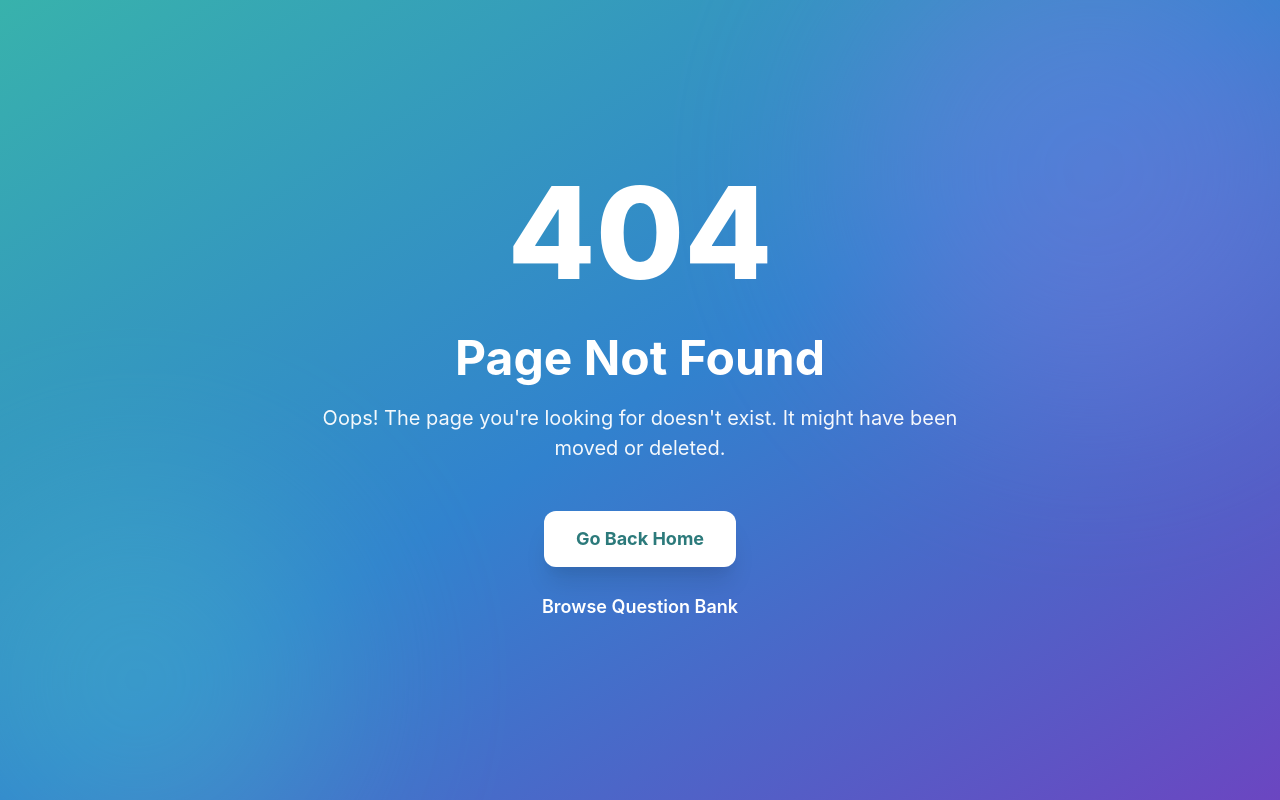
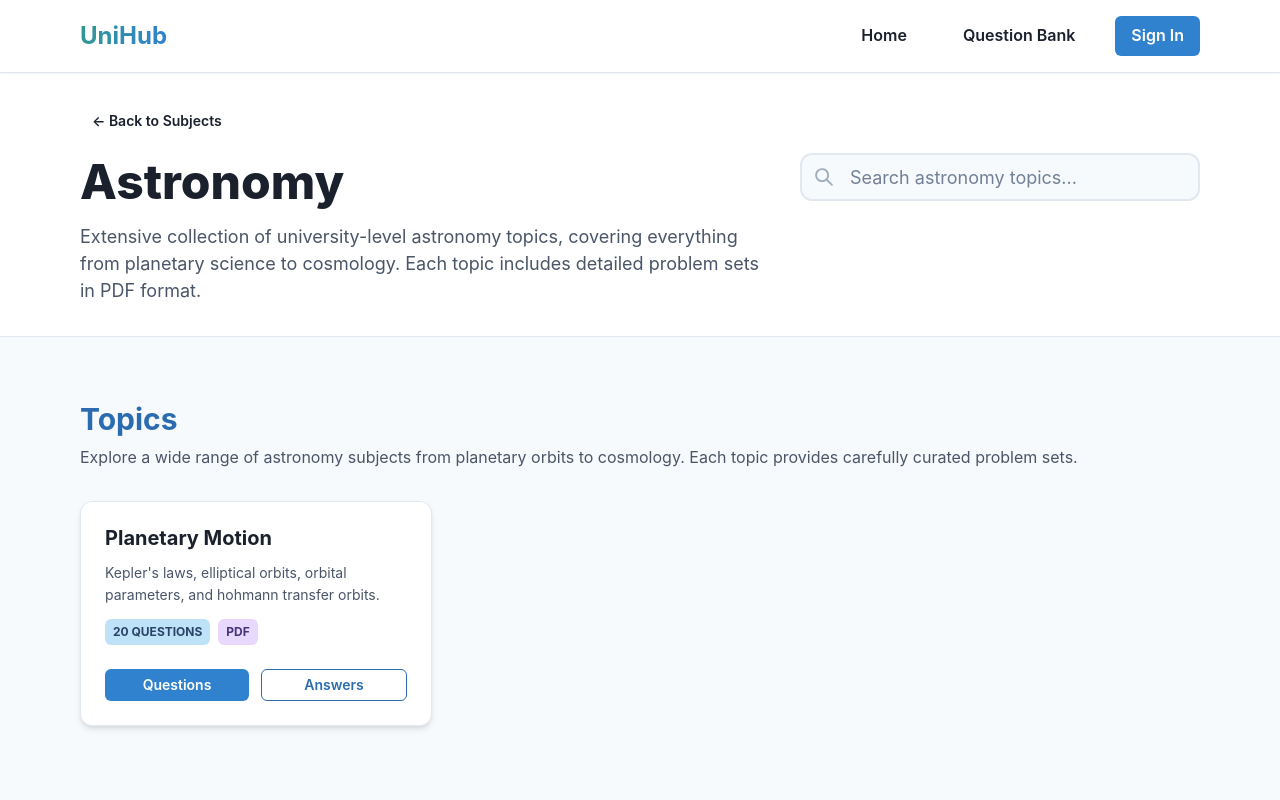
Before and after one commit to salkaro/unihub, a Next.js app: page /bank/astronomy in a window 1280 px wide. Before the commit this address had no page. Shown: the top 800 px of the page. Built offline with nearby package versions, Linux system fonts and the light colour scheme.

Commit message:
astronomy, 1 module

```diff
--- /dev/null
+++ b/src/app/bank/astronomy/page.tsx
@@ -0,0 +1,16 @@
+import AstronomyPage from "@/components/app/bank/subjects/AstronomyPage";
+import type { Metadata } from "next";
+
+export const metadata: Metadata = {
+    title: "Astronomy - Question Bank - UniHub",
+    description: "Practice questions for university-level astronomy, including planetary science, stellar evolution, galaxies, cosmology, and observational methods.",
+    openGraph: {
+        title: "Astronomy - Question Bank - UniHub",
+        description: "Practice questions for university astronomy, covering planetary motion, stars, galaxies, cosmology, and observational techniques.",
+    },
+};
+
+
+export default function Astronomy() {
+    return <AstronomyPage />;
+}
--- a/src/app/layout.tsx
+++ b/src/app/layout.tsx
@@ -49,9 +49,10 @@ export default function RootLayout({
     children: React.ReactNode;
 }>) {
     return (
-        <html lang="en">
+        <html lang="en" suppressHydrationWarning>
             <body
                 className={`${geistSans.variable} ${geistMono.variable} antialiased`}
+                suppressHydrationWarning
             >
                 <Providers>
                     {children}
--- a/src/components/app/bank/BankPage.tsx
+++ b/src/components/app/bank/BankPage.tsx
@@ -33,6 +33,15 @@ const subjects: Subject[] = [
         questionCount: 20,
         color: "purple",
         href: "/bank/physics",
+    },
+    {
+        id: "astronomy",
+        title: "Astronomy",
+        description: "Covers planetary motion, stellar evolution, galaxies, cosmology, and observational astronomy.",
+        moduleCount: 1,
+        questionCount: 20,
+        color: "gray",
+        href: "/bank/astronomy",
     },
 ];
 
--- /dev/null
+++ b/src/components/app/bank/subjects/AstronomyPage.tsx
@@ -0,0 +1,97 @@
+"use client";
+
+import { useState, useMemo } from "react";
+import { SimpleGrid, Heading, Text, Box } from "@chakra-ui/react";
+import Layout from "../Layout";
+import TopicCard from "@/components/ui/topic-card";
+
+interface Topic {
+    id: string;
+    title: string;
+    description: string;
+    questionCount: number;
+    pdfUrl?: string;
+}
+
+const topics: Topic[] = [
+    {
+        id: "planetary-motion",
+        title: "Planetary Motion",
+        description: "Kepler's laws, elliptical orbits, orbital parameters, and hohmann transfer orbits.",
+        questionCount: 20,
+        pdfUrl: "/pdfs/astronomy/planetary-motion.pdf",
+    },
+];
+
+const AstronomyPage = () => {
+    const [searchQuery, setSearchQuery] = useState("");
+
+    const filteredTopics = useMemo(() => {
+        if (!searchQuery.trim()) return topics;
+
+        const query = searchQuery.toLowerCase();
+        return topics.filter((topic) =>
+            topic.title.toLowerCase().includes(query) ||
+            topic.description.toLowerCase().includes(query)
+        );
+    }, [searchQuery]);
+
+    return (
+        <Layout
+            title="Astronomy"
+            description="Extensive collection of university-level astronomy topics, covering everything from planetary science to cosmology. Each topic includes detailed problem sets in PDF format."
+            searchValue={searchQuery}
+            onSearchChange={setSearchQuery}
+            searchPlaceholder="Search astronomy topics..."
+        >
+            <Box mb={8}>
+                <Heading size="lg" mb={2} color="blue.600">
+                    Topics
+                </Heading>
+                <Text color="gray.600">
+                    {searchQuery ? (
+                        <>
+                            Found {filteredTopics.length} topic{filteredTopics.length !== 1 ? "s" : ""} matching &quot;{searchQuery}&quot;
+                        </>
+                    ) : (
+                        <>
+                            Explore a wide range of astronomy subjects from planetary orbits to cosmology. Each topic provides carefully curated problem sets.
+                        </>
+                    )}
+                </Text>
+            </Box>
+
+            {filteredTopics.length > 0 ? (
+                <SimpleGrid columns={{ base: 1, md: 2, lg: 3 }} spacing={{ base: 6, md: 8 }}>
+                    {filteredTopics.map((topic) => (
+                        <TopicCard
+                            key={topic.id}
+                            title={topic.title}
+                            description={topic.description}
+                            questionCount={topic.questionCount}
+                            pdfUrl={topic.pdfUrl}
+                            color="blue"
+                        />
+                    ))}
+                </SimpleGrid>
+            ) : (
+                <Box
+                    textAlign="center"
+                    py={16}
+                    px={4}
+                    bg="white"
+                    borderRadius="xl"
+                    border="1px"
+                    borderColor="gray.200"
+                >
+                    <Heading size="md" mb={2} color="gray.600">
+                        No topics found
+                    </Heading>
+                    <Text color="gray.500">Try adjusting your search query or browse all topics</Text>
+                </Box>
+            )}
+        </Layout>
+    );
+};
+
+export default AstronomyPage;
```
Also changed, not shown: 2 other files (tests, documents, lock files or other folders).
